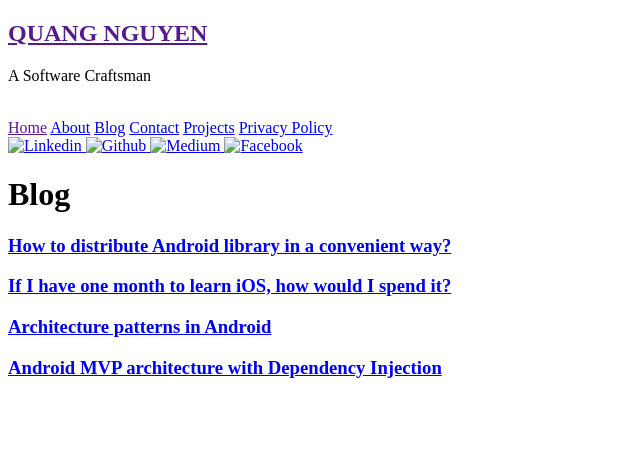
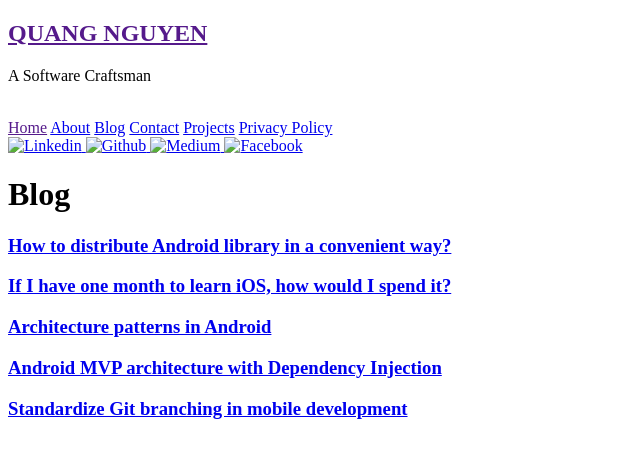
Before and after one commit to quangctkm9207/quangctkm9207.github.io, a Jekyll site: the page built from blog.md, in a window 1280 px wide. Shown: the top 458 px of the page, without its empty margins (0-640 px from the left). Built offline with Jekyll 4.4.1, drawn with Linux system fonts in a browser that asks for light colours.

Commit message:
Update blog.md

```diff
--- a/blog.md
+++ b/blog.md
@@ -8,3 +8,4 @@ title: Blog
 ### [If I have one month to learn iOS, how would I spend it? ](https://android.jlelse.eu/if-i-have-one-month-to-learn-ios-how-would-i-spend-it-a5b2aba87cc2)
 ### [Architecture patterns in Android](https://android.jlelse.eu/architecture-patterns-in-android-abf99f2b6f70)
 ### [Android MVP architecture with Dependency Injection](https://android.jlelse.eu/android-mvp-architecture-with-dependency-injection-dee43fe47af0)
+### [Standardize Git branching in mobile development](https://android.jlelse.eu/standardize-git-branching-in-mobile-development-7045423330db)
```
